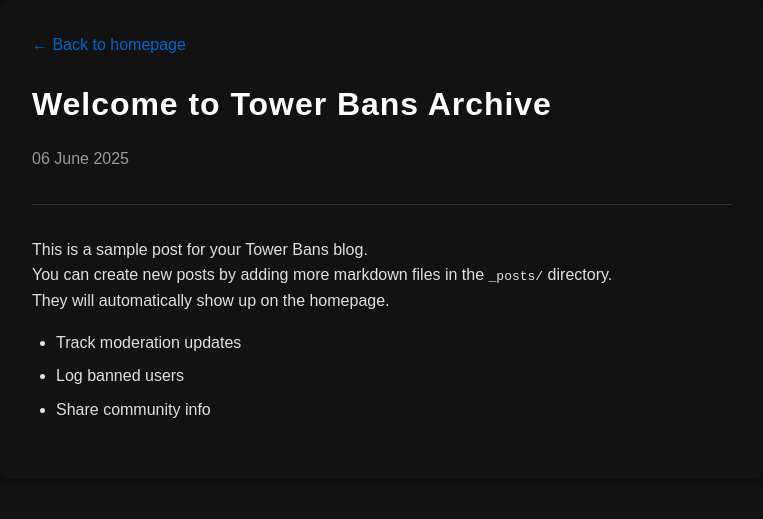
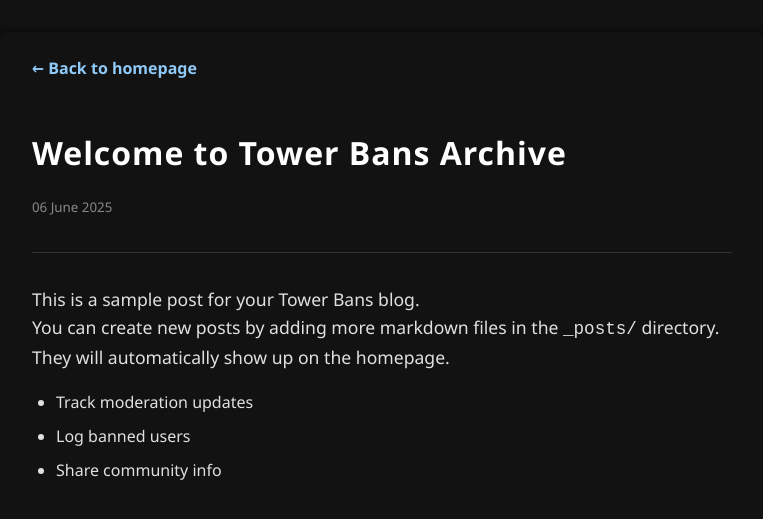
Before and after one commit to dubugc/towerbans, a Jekyll site: the page built from _posts/2025-06-06-welcome.md, in a window 1280 px wide. Shown: the top 519 px of the page, without its empty margins (258-1021 px from the left). Built offline with Jekyll 4.4.1, drawn with Linux system fonts in a browser that asks for light colours.

Commit message:
Update post.html

```diff
--- a/_layouts/post.html
+++ b/_layouts/post.html
@@ -1,16 +1,17 @@
 <!DOCTYPE html>
 <html lang="en">
 <head>
-  <meta charset="UTF-8">
+  <meta charset="UTF-8" />
   <title>{{ page.title }}</title>
-  <link rel="stylesheet" href="{{ site.baseurl }}/style.css">
+  <link rel="stylesheet" href="{{ site.baseurl }}/style.css" />
+  <meta name="viewport" content="width=device-width, initial-scale=1" />
 </head>
-<body style="font-family: sans-serif; max-width: 700px; margin: auto; padding: 2em; line-height: 1.6;">
-  <a href="{{ site.baseurl }}/" style="text-decoration: none; color: #0066cc;">← Back to homepage</a>
+<body>
+  <a href="{{ site.baseurl }}/" class="back-link">← Back to homepage</a>
   <h1>{{ page.title }}</h1>
-  <p style="color: #999;">{{ page.date | date: "%d %B %Y" }}</p>
-  <hr>
-  <div>
+  <small>{{ page.date | date: "%d %B %Y" }}</small>
+  <hr />
+  <div class="content">
     {{ content }}
   </div>
 </body>
```
